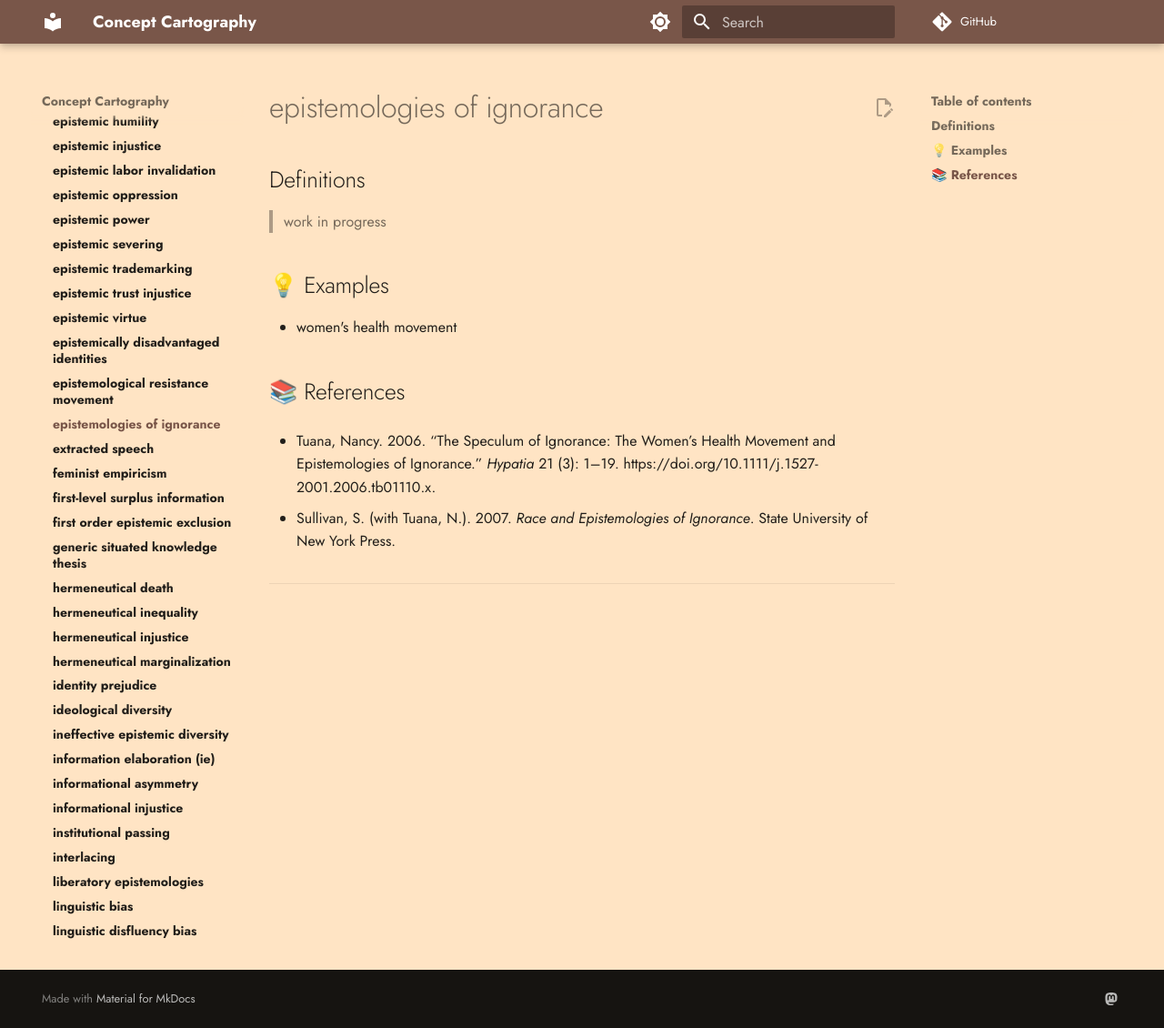
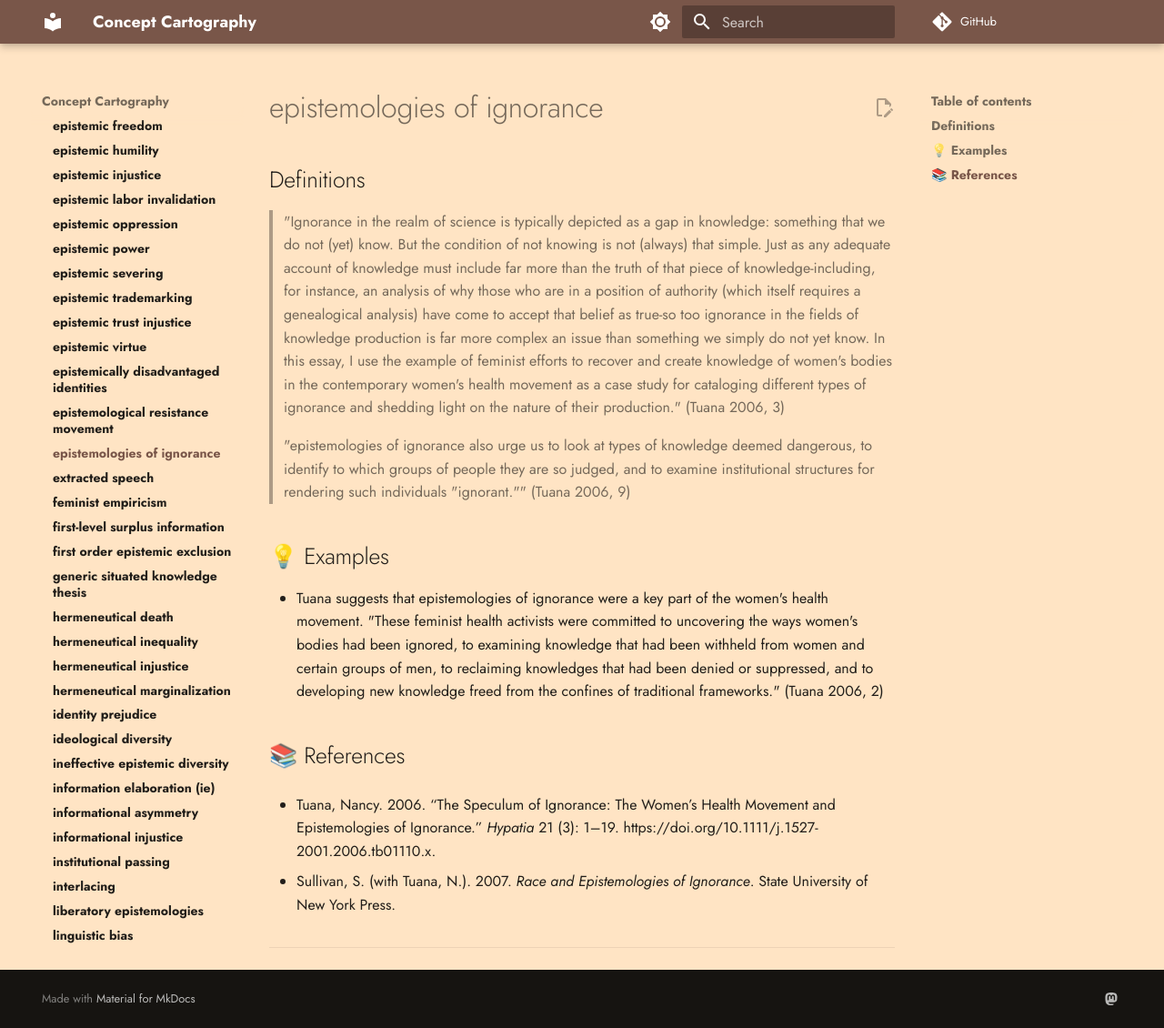
Before and after one commit to conceptcartography/conceptcartography, an MkDocs documentation site: the page built from docs/concepts/epistemologies-of-ignorance.md, in a window 1280 px wide and 1130 px high. Shown: the whole window at 91% size. Built offline with MkDocs 1.6.1 and Material for MkDocs 9.7.7, drawn with Linux system fonts in a browser that asks for light colours; comment, search, counter and statistics services are not loaded; the version menu is left out.

Commit message:
Update epistemologies-of-ignorance.md
Added definition and examples

```diff
--- a/docs/concepts/epistemologies-of-ignorance.md
+++ b/docs/concepts/epistemologies-of-ignorance.md
@@ -2,11 +2,13 @@
 
 ## Definitions
 
-> work in progress
+> "Ignorance in the realm of science is typically depicted as a gap in knowledge: something that we do not (yet) know. But the condition of not knowing is not (always) that simple. Just as any adequate account of knowledge must include far more than the truth of that piece of knowledge-including, for instance, an analysis of why those who are in a position of authority (which itself requires a genealogical analysis) have come to accept that belief as true-so too ignorance in the fields of knowledge production is far more complex an issue than something we simply do not yet know. In this essay, I use the example of feminist efforts to recover and create knowledge of women's bodies in the contemporary women's health movement as a case study for cataloging different types of ignorance and shedding light on the nature of their production." (Tuana 2006, 3)
+
+> "epistemologies of ignorance also urge us to look at types of knowledge deemed dangerous, to identify to which groups of people they are so judged, and to examine institutional structures for rendering such individuals "ignorant."" (Tuana 2006, 9)
 
 ## 💡 Examples
 
-- women's health movement
+- Tuana suggests that epistemologies of ignorance were a key part of the women's health movement. "These feminist health activists were committed to uncovering the ways women's bodies had been ignored, to examining knowledge that had been withheld from women and certain groups of men, to reclaiming knowledges that had been denied or suppressed, and to developing new knowledge freed from the confines of traditional frameworks." (Tuana 2006, 2)
 
 ## 📚 References
 
```
